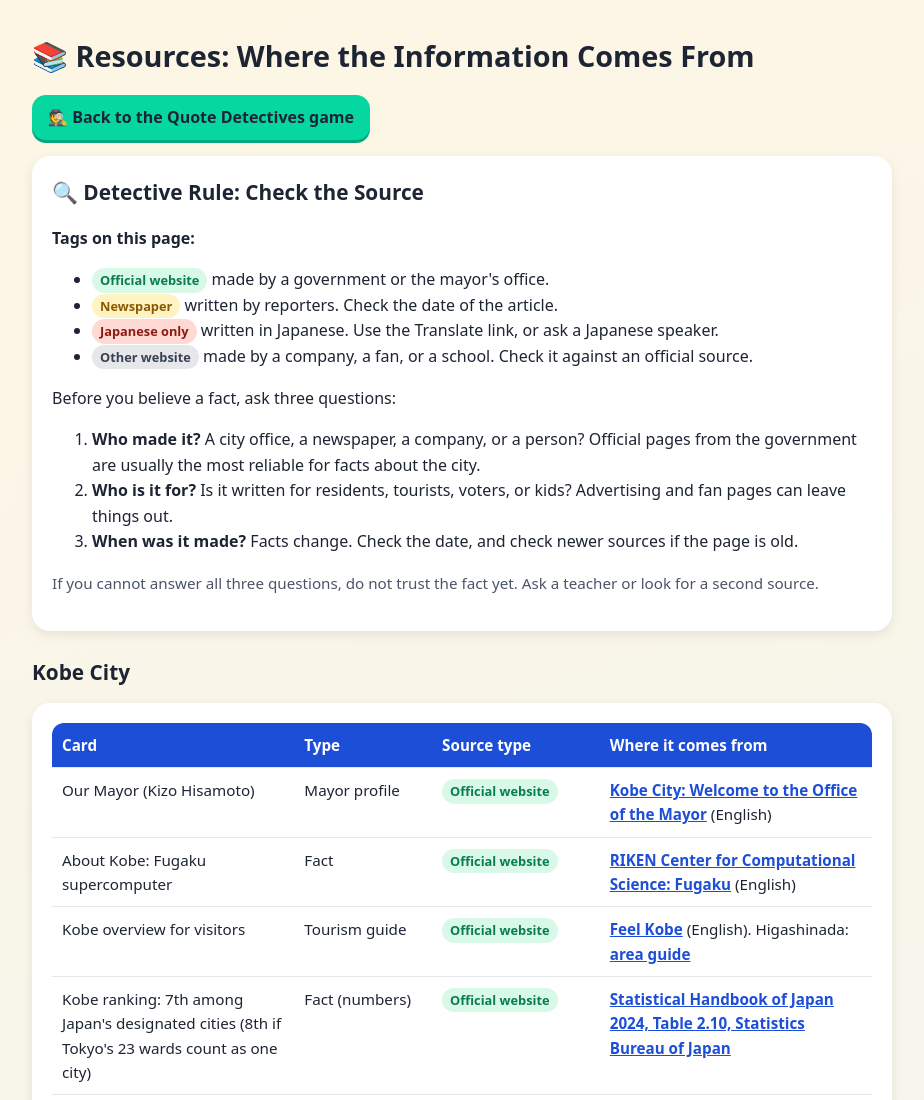
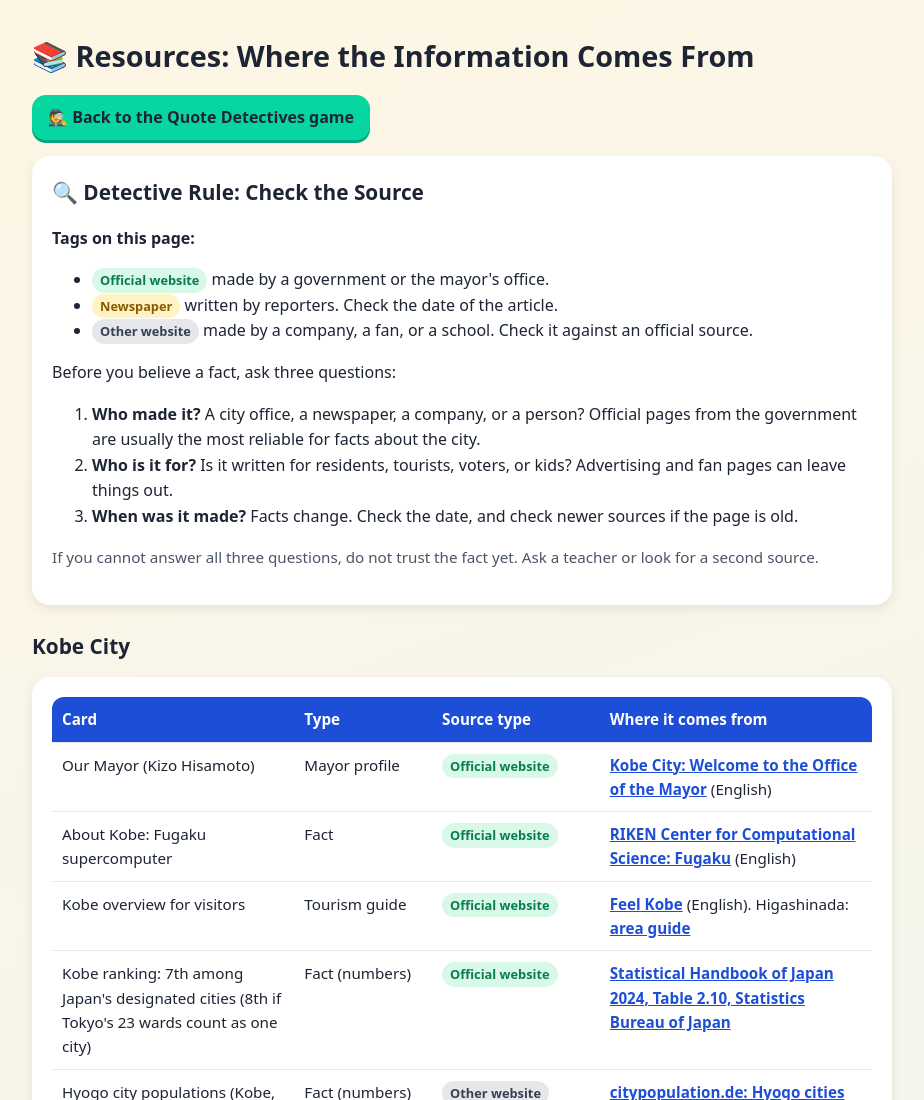
Before and after one commit to shigetasensei/city-leader-detectives, a plain HTML site: page resources.html in a window 1280 px wide. Shown: the top 1100 px of the page, without its empty margins (178-1102 px from the left). Drawn offline with Linux system fonts and the light colour scheme.

Commit message:
Remove Japanese only from the tag list in Detective Rule box
Co-Authored-By: Claude Sonnet 5.5 <noreply@anthropic.com>
Claude-Session: https://claude.ai/code/session_01GaS8bCLPJZ54qLtkLQrLa7

```diff
--- a/resources.html
+++ b/resources.html
@@ -53,7 +53,6 @@ a{color:#1d4ed8;font-weight:700}
     <ul>
       <li><span class="tag off">Official website</span> made by a government or the mayor's office.</li>
       <li><span class="tag news">Newspaper</span> written by reporters. Check the date of the article.</li>
-      <li><span class="tag mine">Japanese only</span> written in Japanese. Use the Translate link, or ask a Japanese speaker.</li>
       <li><span class="tag other">Other website</span> made by a company, a fan, or a school. Check it against an official source.</li>
     </ul>
     <p>Before you believe a fact, ask three questions:</p>
```
